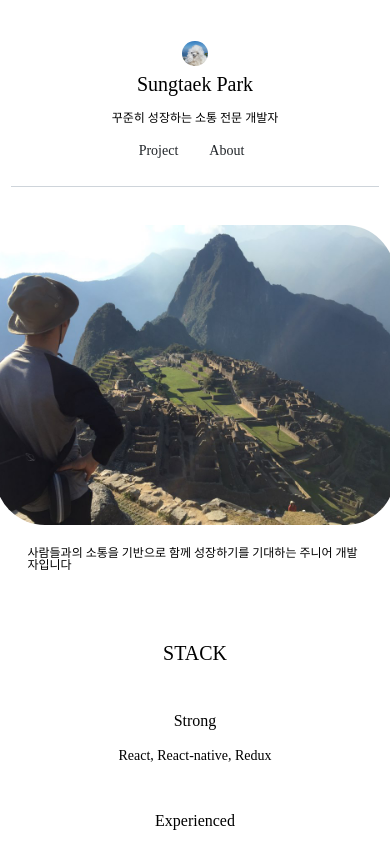
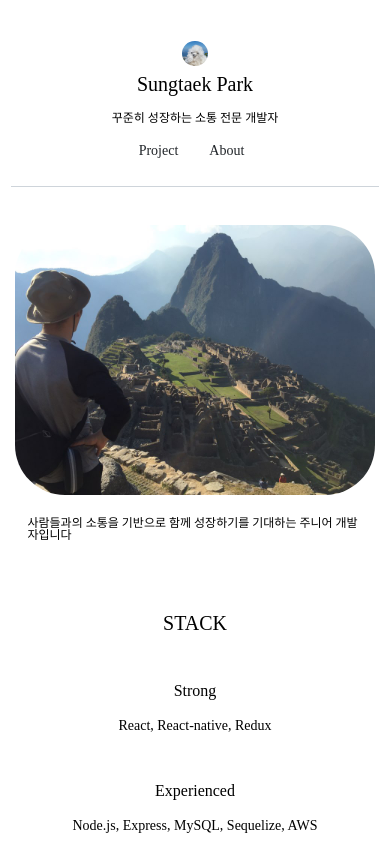
Before and after one commit to stoic-park/portfolio-new, a React (Create React App) app: page /about in a window 390 px wide. Shown: the top 844 px of the page. Built offline with nearby package versions, Linux system fonts and the light colour scheme.

Commit message:
Fix : image size fix
- 모바일 이미지 사진 크기 수정

```diff
--- a/src/components/About/About.css
+++ b/src/components/About/About.css
@@ -275,8 +275,8 @@ a:active {
     /* margin-top: 5%; */
   }
   .rio {
-    height: 300px;
-    width: 400px;
+    height: 270px;
+    width: 360px;
     /* border-radius: 50px; */
   }
 }
```
